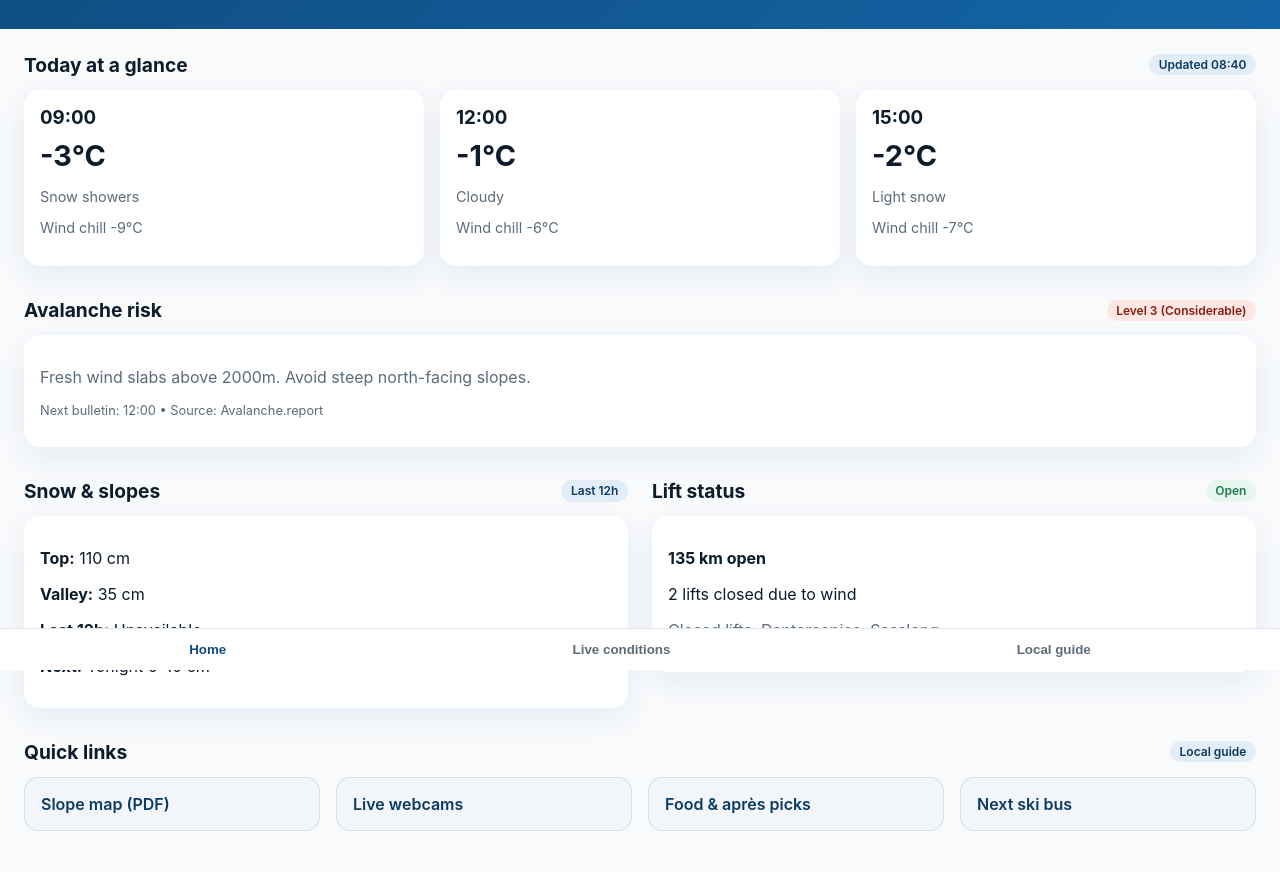
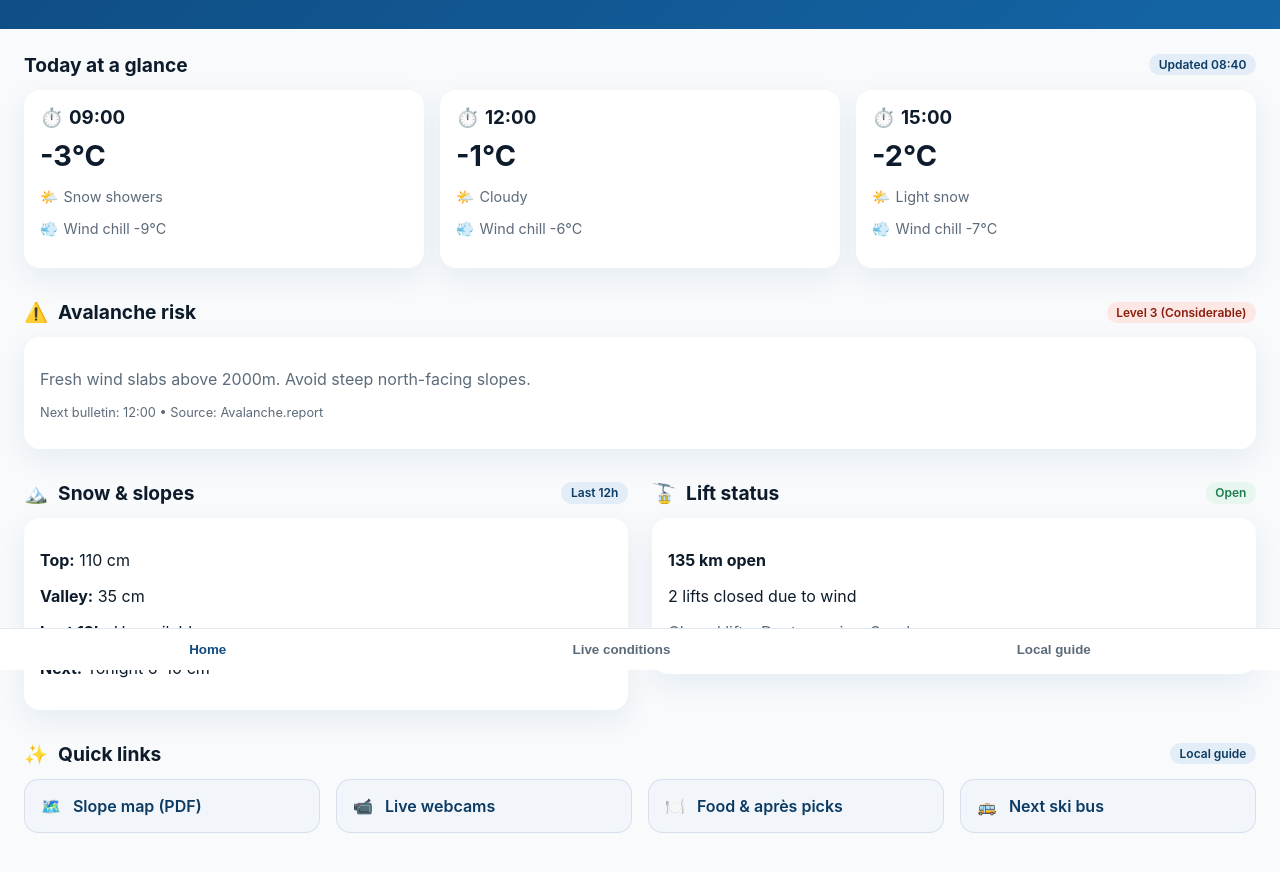
Before and after one commit to cjernlid/Val-gardena, a plain HTML site: page index.html in a window 1280 px wide. Shown: the part 130-1002 px from the top of the page. Drawn offline with Linux system fonts and the light colour scheme; no server answers.

Commit message:
Add iconography to dashboard

```diff
--- a/app.js
+++ b/app.js
@@ -37,10 +37,10 @@ weatherSlots.forEach((slot) => {
   const card = document.createElement("article");
   card.className = "card";
   card.innerHTML = `
-    <h3>${slot.time}</h3>
+    <h3><span class="icon">⏱️</span>${slot.time}</h3>
     <p class="temp">${slot.temp}</p>
-    <p class="meta">${slot.condition}</p>
-    <p class="meta">${slot.wind}</p>
+    <p class="meta"><span class="icon">🌤️</span>${slot.condition}</p>
+    <p class="meta"><span class="icon">💨</span>${slot.wind}</p>
   `;
   weatherGrid.appendChild(card);
 });
--- a/index.html
+++ b/index.html
@@ -29,7 +29,7 @@
 
       <section class="section">
         <div class="section-title">
-          <h2>Avalanche risk</h2>
+          <h2><span class="icon">⚠️</span> Avalanche risk</h2>
           <span class="chip chip-alert">Level 3 (Considerable)</span>
         </div>
         <div class="card">
@@ -41,14 +41,14 @@
       <section class="section two-column">
         <div>
           <div class="section-title">
-            <h2>Snow & slopes</h2>
+            <h2><span class="icon">🏔️</span> Snow & slopes</h2>
             <span class="chip">Last 12h</span>
           </div>
           <div class="card" id="snow-card"></div>
         </div>
         <div>
           <div class="section-title">
-            <h2>Lift status</h2>
+            <h2><span class="icon">🚡</span> Lift status</h2>
             <span class="chip chip-success">Open</span>
           </div>
           <div class="card" id="lift-card"></div>
@@ -57,14 +57,14 @@
 
       <section class="section">
         <div class="section-title">
-          <h2>Quick links</h2>
+          <h2><span class="icon">✨</span> Quick links</h2>
           <span class="chip">Local guide</span>
         </div>
         <div class="link-grid">
-          <a class="link-card" href="#">Slope map (PDF)</a>
-          <a class="link-card" href="#">Live webcams</a>
-          <a class="link-card" href="#">Food & après picks</a>
-          <a class="link-card" href="#">Next ski bus</a>
+          <a class="link-card" href="#"><span class="icon">🗺️</span> Slope map (PDF)</a>
+          <a class="link-card" href="#"><span class="icon">📹</span> Live webcams</a>
+          <a class="link-card" href="#"><span class="icon">🍽️</span> Food & après picks</a>
+          <a class="link-card" href="#"><span class="icon">🚌</span> Next ski bus</a>
         </div>
       </section>
     </main>
--- a/styles.css
+++ b/styles.css
@@ -94,6 +94,10 @@ body {
   margin: 0 0 0.6rem;
 }
 
+.icon {
+  margin-right: 0.35rem;
+}
+
 .card .temp {
   font-size: 1.8rem;
   font-weight: 700;
@@ -153,6 +157,9 @@ body {
   color: var(--primary-dark);
   font-weight: 600;
   border: 1px solid rgba(15, 76, 129, 0.12);
+  display: inline-flex;
+  align-items: center;
+  gap: 0.4rem;
 }
 
 .bottom-nav {
```
